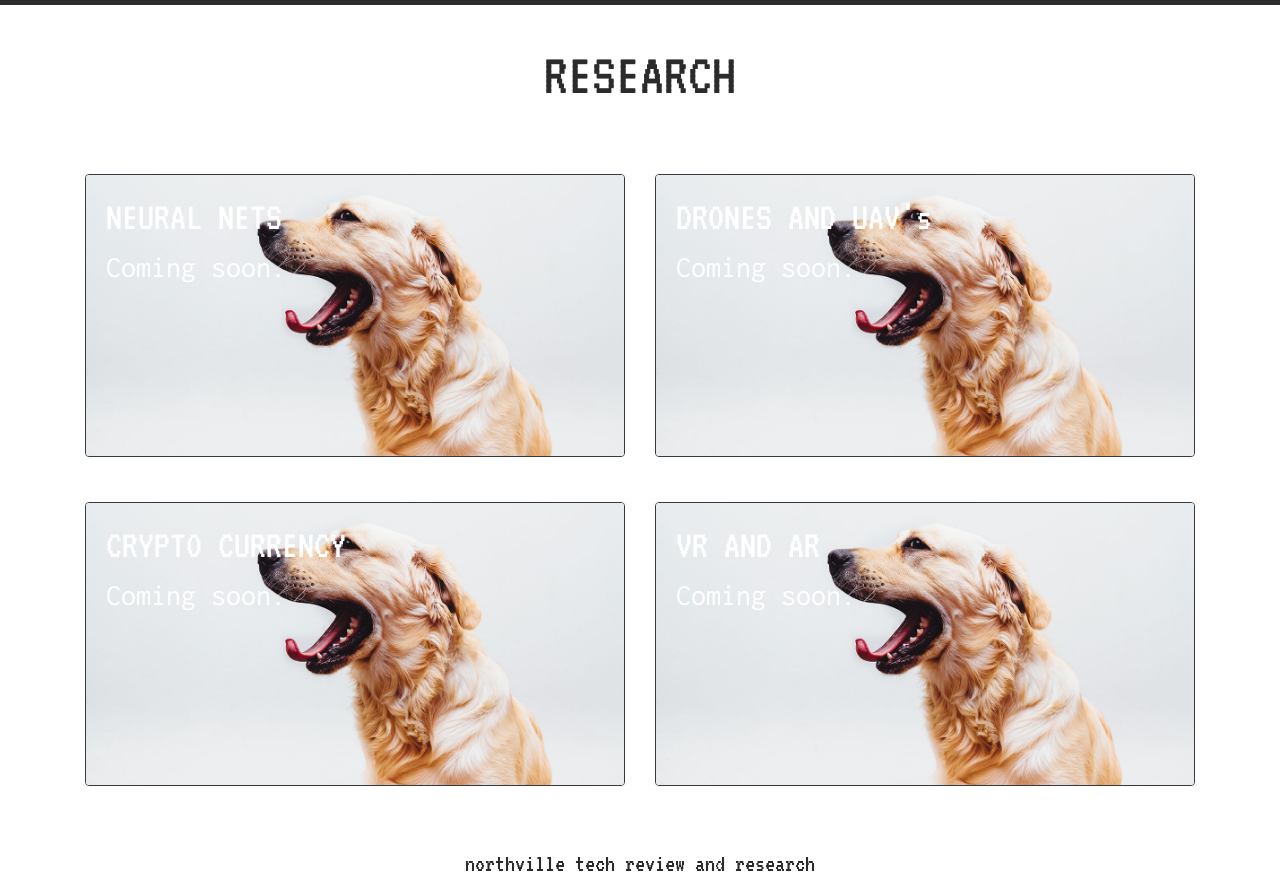
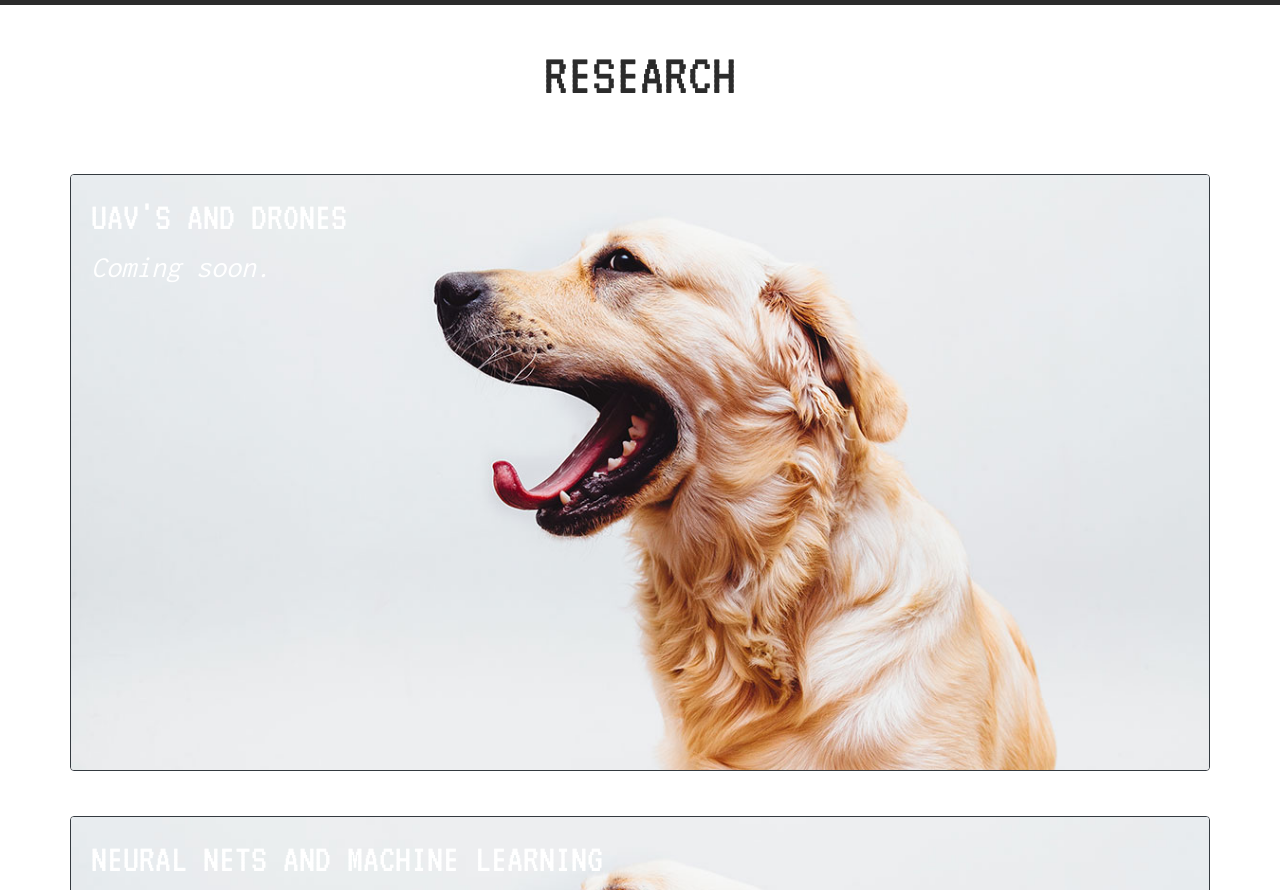
Before and after one commit to northvilletechresearch/northvilletechresearch.github.io, a plain HTML site: page research.html in a window 1280 px wide. Shown: the part 51-941 px from the top of the page. Drawn offline with nearby package versions, Linux system fonts and the light colour scheme.

Commit message:
thing
this thing

```diff
--- a/research.html
+++ b/research.html
@@ -46,46 +46,53 @@
   <!--CARDS-->
     <div class="container">
       <div class="row">
-        <div class="col-sm-12 col-md-6">
-          <div class="card border-dark"> <a href="#">
+        <a href="#">
+        <div class="card border-dark">
           <img class="card-img" src="default.jpg" alt="Card image">
           <div class="card-img-overlay">
-              <h3 class="card-title">NEURAL NETS</h3>
-              <h4 class="card-text">Coming soon.</h4>
+            <h3 class="card-title">UAV'S AND DRONES</h3>
+            <h4 class="card-text hidden-sm"><i>Coming soon.</i></h4>
           </div>
-          </div> </a>
         </div>
-        <div class="col-sm-12 col-md-6">
-          <div class="card border-dark"> <a href="#">
-            <img class="card-img" src="default.jpg" alt="Card image">
-            <div class="card-img-overlay">
-              <h3 class="card-title">DRONES AND UAV's</h3>
-              <h4 class="card-text">Coming soon.</h4>
-            </div>
-          </div> </a>
-        </div>
+        </a>
       </div>
       <br><br>
       <div class="row">
-        <div class="col-sm-12 col-md-6">
-          <div class="card border-dark"> <a href="#">
+        <a href="#">
+        <div class="card border-dark">
           <img class="card-img" src="default.jpg" alt="Card image">
           <div class="card-img-overlay">
-              <h3 class="card-title">CRYPTO CURRENCY</h3>
-              <h4 class="card-text">Coming soon.</h4>
+            <h3 class="card-title">NEURAL NETS AND MACHINE LEARNING</h3>
+            <h4 class="card-text hidden-sm"><i>Coming soon.</i></h4>
           </div>
-          </div> </a>
         </div>
-        <div class="col-sm-12 col-md-6">
-          <div class="card border-dark"> <a href="#">
+        </a>
+      </div>
+      <br><br>
+      <div class="row">
+        <a href="#">
+        <div class="card border-dark">
+          <img class="card-img" src="default.jpg" alt="Card image">
+          <div class="card-img-overlay">
+            <h3 class="card-title">CRYPTO CURRENCY AND THE BLOCK CHAIN</h3>
+            <h4 class="card-text hidden-sm"><i>Coming soon.</i></h4>
+          </div>
+        </div>
+        </a>
+      </div>
+      <br><br>
+      <div class="row">
+        <a href="#">
+        <div class="card border-dark">
           <img class="card-img" src="default.jpg" alt="Card image">
           <div class="card-img-overlay">
             <h3 class="card-title">VR AND AR</h3>
-              <h4 class="card-text">Coming soon.</h4>
-            </div>
-          </div> </a>
+            <h4 class="card-text hidden-sm"><i>Coming soon.</i></h4>
           </div>
         </div>
+        </a>
+      </div>
+      <br><br>
     </div>
 
   <!--FOOTER-->
```
Lines whose indentation alone changed are shown as unchanged.
